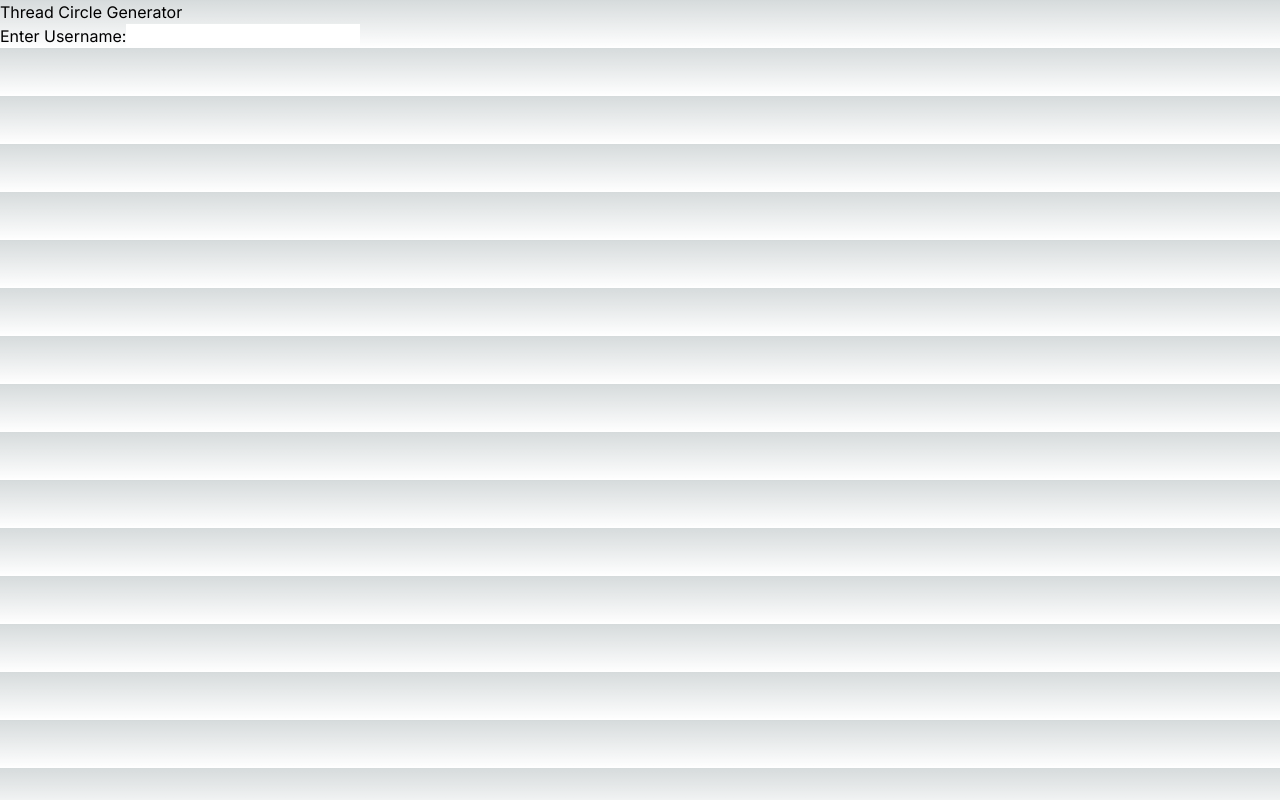
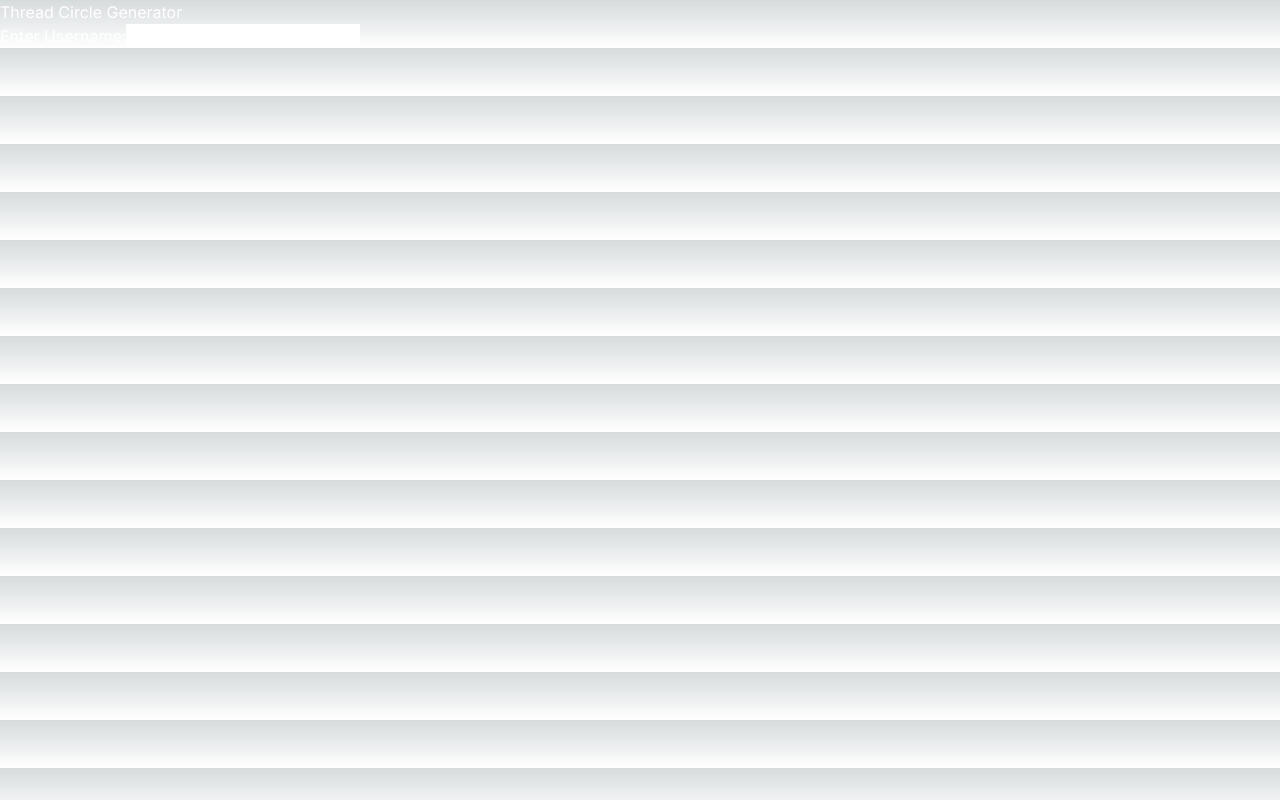
Before and after one commit to git-create-devben/ThreadT, a Next.js app: page / in a window 1280 px wide. Built offline with nearby package versions, Linux system fonts and the light colour scheme.

Commit message:
change the color

```diff
--- a/app/page.tsx
+++ b/app/page.tsx
@@ -7,11 +7,11 @@ const Home: React.FC = () => {
   const [username, setUsername] = useState<string>('');
 
   return (
-    <div text-black>
+    <div className='text-white'>
     <h1>Thread Circle Generator</h1>
     <label>
       Enter Username:
-      <input type="text" value={username} onChange={(e) => setUsername(e.target.value)} />
+      <input type="text" value={username} onChange={(e) => setUsername(e.target.value)} className='text-black'/>
     </label>
     {username && username.trim() !== '' && <ThreadCircle username={username.startsWith('@') ? username : `@${username}`} />}
   </div>
```
